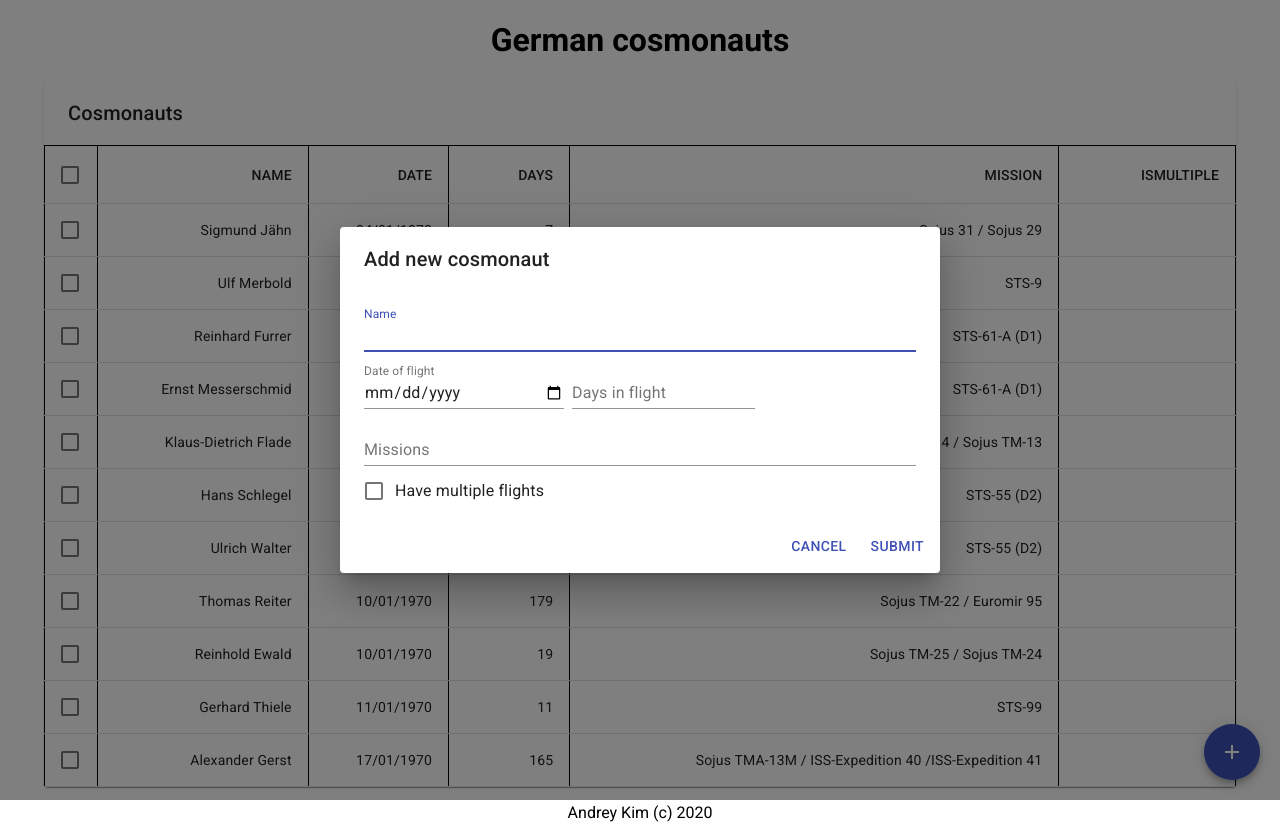
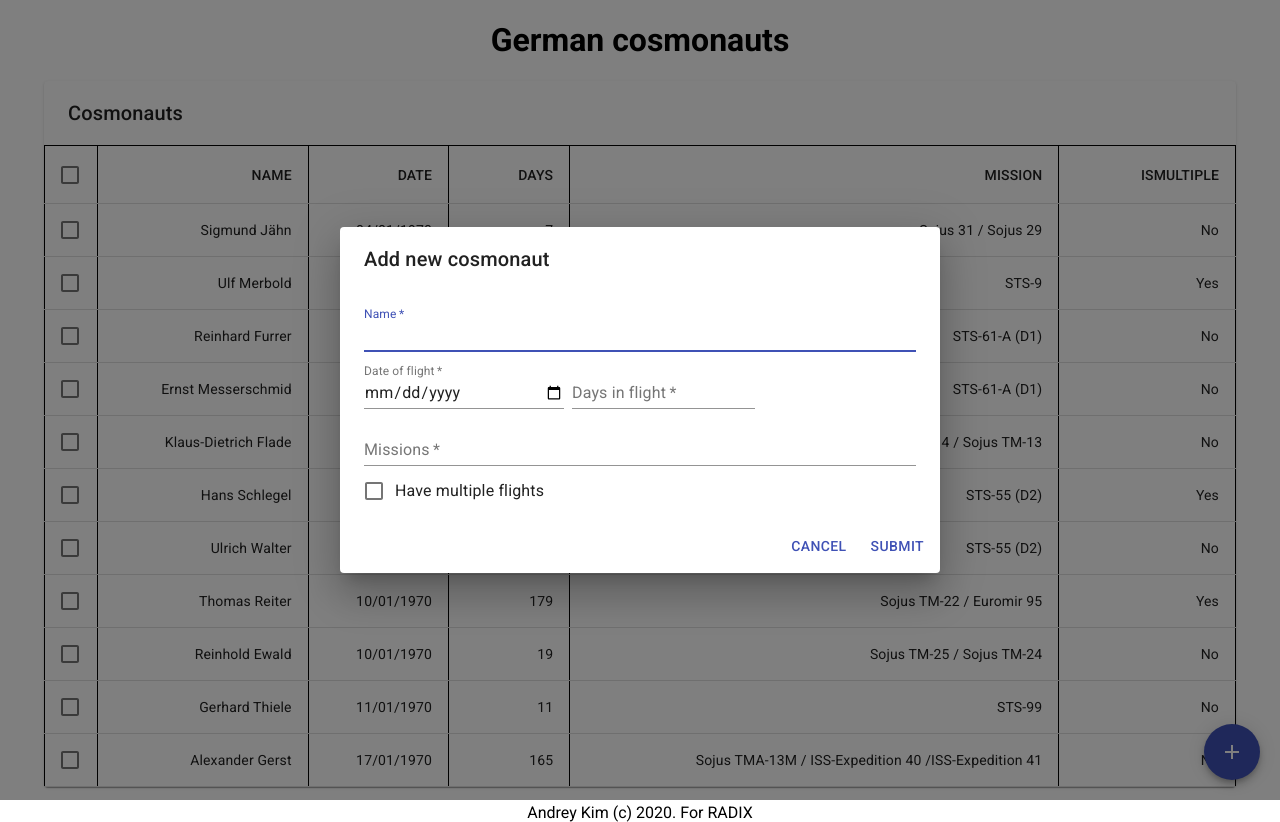
Before and after one commit to kimoofey/radix-table, a React (Create React App) app: page / in a window 1280 px wide. Both pictures are taken after a click on the button "add". Built offline with nearby package versions, Linux system fonts and the light colour scheme.

Commit message:
feat: validation for modal form

```diff
--- a/src/App.tsx
+++ b/src/App.tsx
@@ -8,7 +8,7 @@ function App() {
             <h1>German cosmonauts</h1>
             <TablePresenter/>
             <footer>
-                Andrey Kim (c) 2020
+                Andrey Kim (c) 2020. For RADIX
             </footer>
         </div>
     );
--- a/src/Component/AddCosmonautModal/index.tsx
+++ b/src/Component/AddCosmonautModal/index.tsx
@@ -26,39 +26,67 @@ class AddCosmonautModal extends Component<ModalProps, ModalStateInterface> {
         super(props);
         this.state = {
             cosmonaut: emptyCosmonaut,
+            helperText: 'Cannot be empty!',
+            error: {
+                name: false,
+                date: false,
+                days: false,
+                mission: false,
+            }
         }
     }
 
+    checkFields = () => {
+        const {cosmonaut} = this.state;
+        this.setState({
+            error: {
+                name: cosmonaut.name === '',
+                date: cosmonaut.date === 0 || isNaN(cosmonaut.date),
+                days: cosmonaut.days === 0 || isNaN(cosmonaut.days),
+                mission: cosmonaut.mission === '',
+            }
+        });
+    };
+
     handleSubmit = (event: React.MouseEvent) => {
         const {handleSubmit} = this.props;
-        const {cosmonaut} = this.state;
-        handleSubmit(cosmonaut);
-        this.setState({cosmonaut: emptyCosmonaut});
+        const {cosmonaut, error} = this.state;
+        if (cosmonaut === emptyCosmonaut || error.name || error.date || error.days || error.mission) {
+            this.checkFields()
+        } else {
+            handleSubmit(cosmonaut);
+            this.setState({cosmonaut: emptyCosmonaut});
+        }
     };
 
     onChangeName = (event: React.ChangeEvent<HTMLInputElement>) => {
         const {cosmonaut} = this.state;
-        this.setState({cosmonaut: {...cosmonaut, name: event.target.value}});
+        this.setState({cosmonaut: {...cosmonaut, name: event.target.value}}, () => this.checkFields());
     };
 
     onChangeDate = (event: React.ChangeEvent<HTMLInputElement>) => {
         const {cosmonaut} = this.state;
-        this.setState({cosmonaut: {...cosmonaut, date: new Date(event.target.value).getTime()}});
+        this.setState({
+            cosmonaut: {
+                ...cosmonaut,
+                date: new Date(event.target.value).getTime()
+            }
+        }, () => this.checkFields());
     };
 
     onChangeDays = (event: React.ChangeEvent<HTMLInputElement>) => {
         const {cosmonaut} = this.state;
-        this.setState({cosmonaut: {...cosmonaut, days: parseInt(event.target.value)}});
+        this.setState({cosmonaut: {...cosmonaut, days: parseInt(event.target.value)}}, () => this.checkFields());
     };
 
     onChangeMissions = (event: React.ChangeEvent<HTMLInputElement>) => {
         const {cosmonaut} = this.state;
-        this.setState({cosmonaut: {...cosmonaut, mission: event.target.value}});
+        this.setState({cosmonaut: {...cosmonaut, mission: event.target.value}}, () => this.checkFields());
     };
 
     onChangeCheckbox = () => {
         const {cosmonaut} = this.state;
-        this.setState({cosmonaut: {...cosmonaut, isMultiple: !cosmonaut.isMultiple}})
+        this.setState({cosmonaut: {...cosmonaut, isMultiple: !cosmonaut.isMultiple}});
     };
 
     render() {
@@ -67,7 +95,7 @@ class AddCosmonautModal extends Component<ModalProps, ModalStateInterface> {
             isOpen,
             handleClose,
         } = this.props;
-        const {cosmonaut} = this.state;
+        const {cosmonaut, error, helperText} = this.state;
 
         return (
             <div>
@@ -82,6 +110,9 @@ class AddCosmonautModal extends Component<ModalProps, ModalStateInterface> {
                             type="text"
                             fullWidth
                             onChange={this.onChangeName}
+                            required
+                            helperText={error.name ? helperText : null}
+                            error={error.name}
                         />
                         <TextField
                             margin="dense"
@@ -93,6 +124,9 @@ class AddCosmonautModal extends Component<ModalProps, ModalStateInterface> {
                                 shrink: true,
                             }}
                             onChange={this.onChangeDate}
+                            required
+                            helperText={error.date ? helperText : null}
+                            error={error.date}
                         />
                         <TextField
                             margin="dense"
@@ -100,6 +134,9 @@ class AddCosmonautModal extends Component<ModalProps, ModalStateInterface> {
                             label="Days in flight"
                             type="number"
                             onChange={this.onChangeDays}
+                            required
+                            helperText={error.days ? helperText : null}
+                            error={error.days}
                         />
                         <TextField
                             margin="dense"
@@ -109,6 +146,9 @@ class AddCosmonautModal extends Component<ModalProps, ModalStateInterface> {
                             fullWidth
                             multiline
                             onChange={this.onChangeMissions}
+                            required
+                            helperText={error.mission ? helperText : null}
+                            error={error.mission}
                         />
                         <FormControlLabel
                             label="Have multiple flights"
--- a/src/Component/Table/index.tsx
+++ b/src/Component/Table/index.tsx
@@ -15,6 +15,7 @@ import TableHead from '@material-ui/core/TableHead';
 import TableRow from '@material-ui/core/TableRow';
 import TableSortLabel from '@material-ui/core/TableSortLabel';
 import TableToolbar from "../TableToolbar";
+import Typography from "@material-ui/core/Typography";
 import {Cosmonaut, TablePropsInterface, TableStateInterface} from '../../types'
 import {headers, mockedData, sortOrder} from "../../CONSTS";
 
@@ -151,7 +152,7 @@ class TablePresenter extends Component<TableProps, TableStateInterface> {
                     <div>{profile.mission}</div>
                 </TableCell>
                 <TableCell align="right">
-                    <div>{profile.isMultiple}</div>
+                    <div>{profile.isMultiple ? 'Yes' : 'No'}</div>
                 </TableCell>
             </TableRow>
         );
@@ -198,7 +199,8 @@ class TablePresenter extends Component<TableProps, TableStateInterface> {
             <Container className={classes.root}>
                 <Paper className={classes.paper}>
                     <TableToolbar numSelected={selectedRows.length} handleDelete={this.handleDelete}/>
-                    <TableContainer>
+                    {data.length > 0
+                        ? <TableContainer>
                             <Table>
                                 <TableHead>
                                     <TableRow>
@@ -217,6 +219,9 @@ class TablePresenter extends Component<TableProps, TableStateInterface> {
                                 </TableBody>
                             </Table>
                         </TableContainer>
+                        : <Typography variant="h6" component="div">
+                            Table is empty. Add values!
+                        </Typography>}
                     <Fab color="primary" aria-label="add" className={classes.fab}
                          onClick={this.handleOpenModal}>
                         <AddIcon/>
```
Also changed, not shown: src/types.ts (+7 -0 lines). Lines whose indentation alone changed are shown as unchanged.
